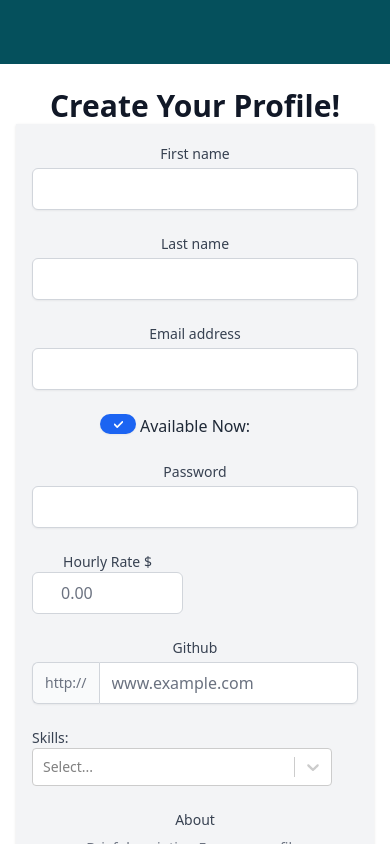
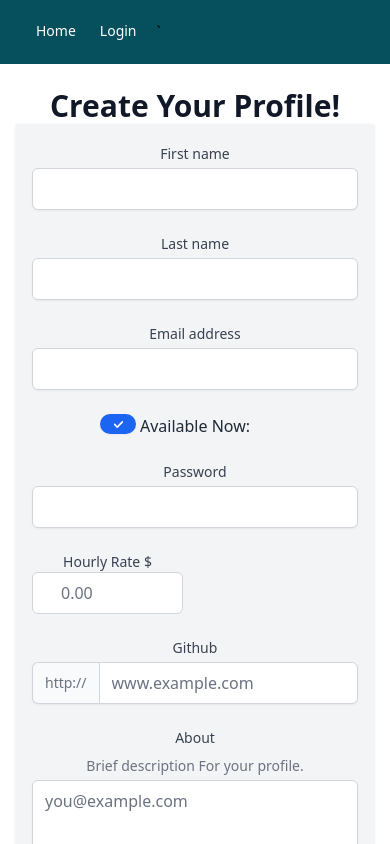
Before and after one commit to ravnishgupta/get-a-job, a React (Create React App) app in the folder client/: page /signup in a window 390 px wide. Shown: the top 844 px of the page. Built offline with nearby package versions, Linux system fonts and the light colour scheme; no server answers.

Commit message:
Added responsive mobile menu

```diff
--- a/client/src/components/Nav/index.js
+++ b/client/src/components/Nav/index.js
@@ -11,25 +11,42 @@ function Nav(){
               <nav className="flex items-center">
                 <div className="hidden md:block">
                   <div className="ml-10 flex items-baseline space-x-4">
-                    <Link to="/home" className="hover:bg-teal-300 active:bg-teal-400 focus:outline-none focus:ring focus:ring-violet-300 text-white px-3 py-2 rounded-md text-sm font-medium" aria-current="page">Home</Link>
+                    <Link to="/home" className="hover:bg-teal-300 active:bg-teal-700 focus:outline-none focus:ring focus:ring-violet-300 text-white px-3 py-2 rounded-md text-sm font-medium" aria-current="page">Home</Link>
                     {Auth.loggedIn() ? (
                       <>
-                      <Link to="/dashboard" className="hover:bg-teal-300 active:bg-teal-400 focus:outline-none focus:ring focus:ring-violet-300 text-white px-3 py-2 rounded-md text-sm font-medium" aria-current="page">Dashboard</Link>
-                      <Link to="/" onClick={Auth.logout} className="hover:bg-teal-300 active:bg-teal-400 focus:outline-none focus:ring focus:ring-violet-300 text-white px-3 py-2 rounded-md text-sm font-medium" aria-current="page">Logout</Link>
+                      <Link to="/dashboard" className="hover:bg-teal-300 active:bg-teal-700 focus:outline-none focus:ring focus:ring-violet-300 text-white px-3 py-2 rounded-md text-sm font-medium" aria-current="page">Dashboard</Link>
+                      <Link to="/" onClick={Auth.logout} className="hover:bg-teal-300 active:bg-teal-700 focus:outline-none focus:ring focus:ring-violet-300 text-white px-3 py-2 rounded-md text-sm font-medium" aria-current="page">Logout</Link>
                       </>
                     ) : (
                       <>
-                        <Link to="/login" className="hover:bg-teal-300 active:bg-teal-400 focus:outline-none focus:ring focus:ring-violet-300 text-white px-3 py-2 rounded-md text-sm font-medium" aria-current="page">Login</Link>
+                        <Link to="/login" className="hover:bg-teal-300 active:bg-teal-700 focus:outline-none focus:ring focus:ring-violet-300 text-white px-3 py-2 rounded-md text-sm font-medium" aria-current="page">Login</Link>
                       </>
                     ) }
                   </div>
                 </div>
+
+              <div class="md:hidden" id="mobile-menu">
+                <div class="px-2 pt-2 pb-3 space-y-1 sm:px-3">
+
+                <Link to="/home" className="hover:bg-teal-300 active:bg-teal-700 focus:outline-none focus:ring focus:ring-violet-300 text-white px-3 py-2 rounded-md text-sm font-medium" aria-current="page">Home</Link>
+                    {Auth.loggedIn() ? (
+                      <>
+                      <Link to="/dashboard" className="hover:bg-teal-300 active:bg-teal-700 focus:outline-none focus:ring focus:ring-violet-300 text-white px-3 py-2 rounded-md text-sm font-medium" aria-current="page">Dashboard</Link>
+                      <Link to="/" onClick={Auth.logout} className="hover:bg-teal-300 active:bg-teal-700 focus:outline-none focus:ring focus:ring-violet-300 text-white px-3 py-2 rounded-md text-sm font-medium" aria-current="page">Logout</Link>
+                      </>
+                    ) : (
+                      <>
+                        <Link to="/login" className="hover:bg-teal-300 active:bg-teal-700 focus:outline-none focus:ring focus:ring-violet-300 text-white px-3 py-2 rounded-md text-sm font-medium" aria-current="page">Login</Link>
+                      </>
+                    ) }
+                </div>
+              </div>`
               </nav>
             </div>
           </div>
         </div>
         </>
     );
-}//<Nav.Link onClick={Auth.logout}>Logout</Nav.Link>
+}
 
 export default Nav;
--- a/client/src/pages/Login.js
+++ b/client/src/pages/Login.js
@@ -1,6 +1,6 @@
 // Login page
-import React, { useState, useEffect } from 'react';
-import { Form, Button, Alert } from 'react-bootstrap';
+import React, { useState } from 'react';
+import { Alert } from 'react-bootstrap';
 
 // Import useMutation hook and LOGIN_USER mutation.
 // This will be used to connect to the graphQl API running on server.
--- a/client/src/pages/Signup.js
+++ b/client/src/pages/Signup.js
@@ -1,28 +1,23 @@
 import React, { useState } from 'react';
 import { Form, Alert } from 'react-bootstrap';
-import { useMutation, useQuery } from '@apollo/client';
+import { useMutation } from '@apollo/client';
 import { ADD_USER } from '../utils/mutations';
-import { GET_SKILLS } from '../utils/queries';
 import Auth from '../utils/auth';
-import Select from "react-select";
 
 
 const Signup = () => {
-  const [formState, setFormState] = useState({ email: '', password: '', firstName: '', lastName:'', availableNow: true, gitHub: '', hourlyRate: '', about: '' });
+  const [formState, setFormState] = useState({ email: '', password: '', firstName: '', lastName:'', availableNow: true, gitHub: '', hourlyRate: '', about: ''});
   const [addUser, { error }] = useMutation(ADD_USER);
   const [showAlert, setShowAlert] = useState(false);
   const [validated] = useState(false);
 
-  const { data } = useQuery(GET_SKILLS);
-  // Set userData with logged in users profile.
-  const skills = data?.getSkills || {};
-  console.log(skills);
 
   const handleChange = (event) => {
     const { name, value } = event.target;
 
     setFormState({...formState, [name]: value});
   };
+
 
   const handleFormSubmit = async (event) => {
 
@@ -36,6 +31,8 @@ const Signup = () => {
      }
 
     try {
+
+
       const { data } = await addUser({
         variables: {
           input: {...formState},
@@ -57,6 +54,8 @@ const Signup = () => {
       hourlyRate: '',
       about: ''
     });
+
+
   };
 
     return (
@@ -137,21 +136,6 @@ const Signup = () => {
               </div>
 
               <div className="col-span-6 sm:col-span-4">
-
-                <label className="block text-left text-sm font-medium text-gray-700" style={{maxWidth:"300px"}}>
-                <span className="text-gray-700">Skills:</span>
-
-                  <Select isMulti onChange={handleChange}>
-                  <option value="choose" disabled selected="selected">
-                    -- Choose Skills --
-                  </option>
-
-                  </Select>
-
-                </label>
-              </div>
-
-              <div className="col-span-6 sm:col-span-4">
                 <label htmlFor="about" className="block text-sm font-medium text-gray-700"> About </label>
                 <p className="mt-2 text-sm text-gray-500">Brief description For your profile.</p>
                 <div className="mt-1">
```
